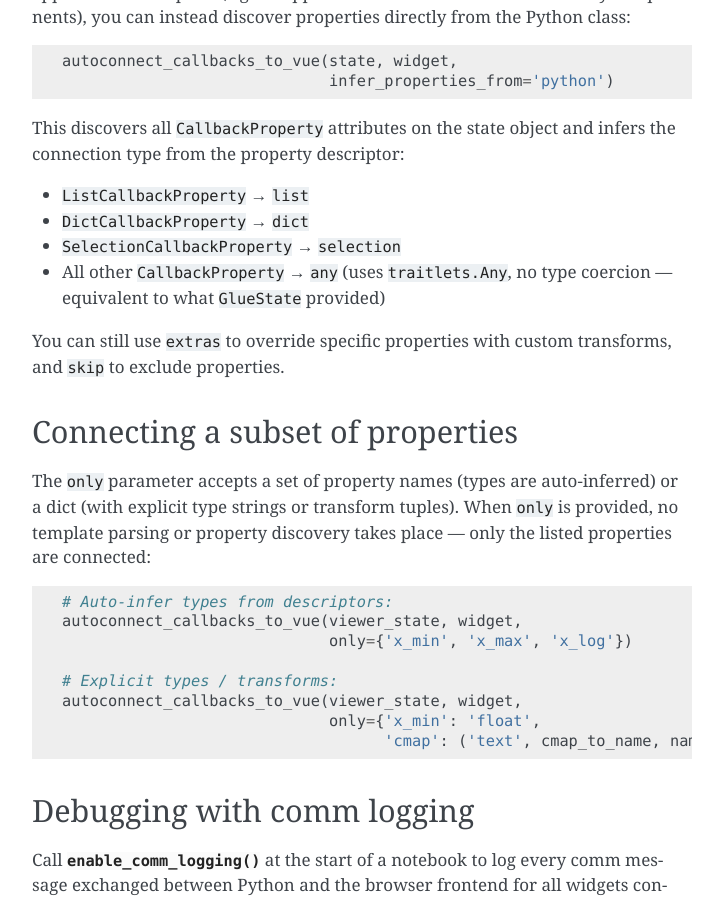
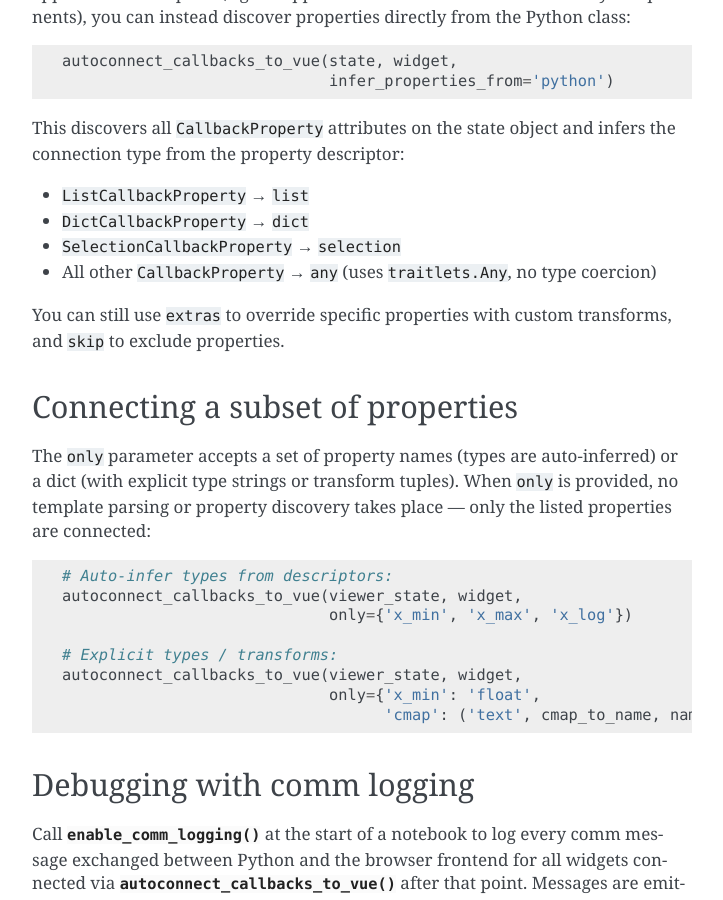
Before and after one commit to glue-viz/echo, a Sphinx documentation site: the page built from doc/vue.rst, in a window 1280 px wide and 900 px high, scrolled down 2255 px. Shown: the whole window, without its empty margins (388-1111 px from the left). Built offline with Sphinx 7.4.7, drawn with Linux system fonts in a browser that asks for light colours; the version number could not be read and is left out.

Commit message:
Remove GlueState reference from docs

```diff
--- a/doc/vue.rst
+++ b/doc/vue.rst
@@ -123,7 +123,7 @@ object and infers the connection type from the property descriptor:
 * ``DictCallbackProperty`` → ``dict``
 * ``SelectionCallbackProperty`` → ``selection``
 * All other ``CallbackProperty`` → ``any`` (uses ``traitlets.Any``,
-  no type coercion — equivalent to what ``GlueState`` provided)
+  no type coercion)
 
 You can still use ``extras`` to override specific properties with
 custom transforms, and ``skip`` to exclude properties.
```
